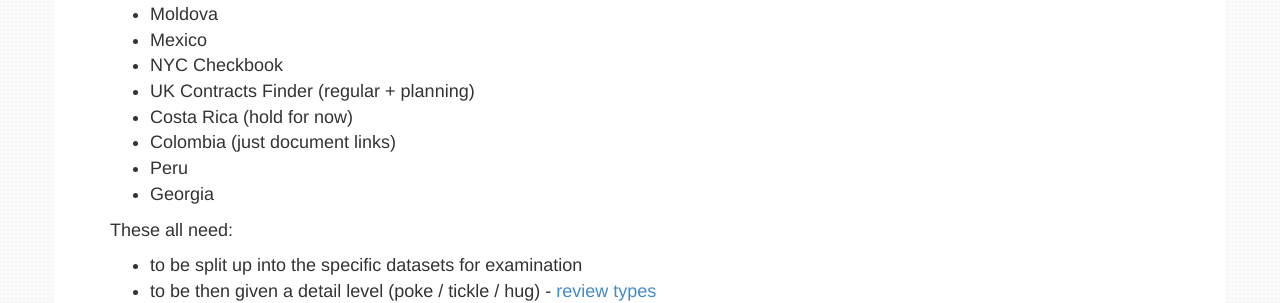
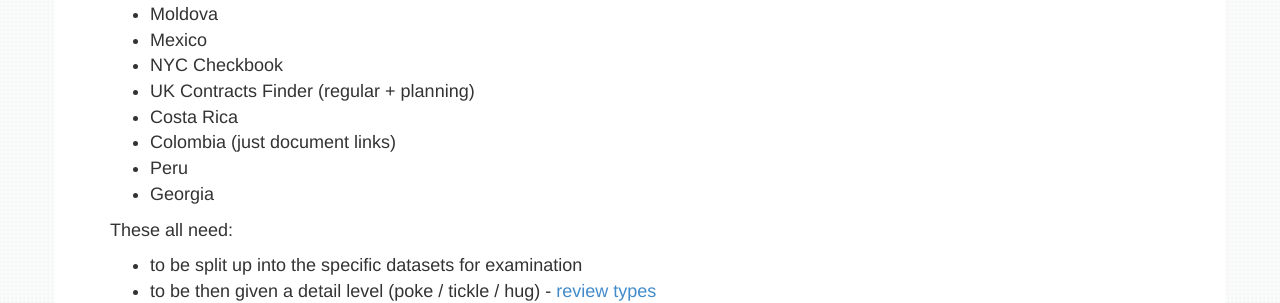
Before and after one commit to open-contracting/open-contracting.github.io, a Jekyll site: the page built from pages/notes/datasets/priorities.md, in a window 1280 px wide and 900 px high. Shown: the part 398-701 px from the top of the window. Built offline with Jekyll 4.4.1, drawn with Linux system fonts in a browser that asks for light colours; nearby versions of some CDN libraries; Markdown is read by kramdown in place of the engine named in the settings.

Commit message:
Update priorities.md

```diff
--- a/pages/notes/datasets/priorities.md
+++ b/pages/notes/datasets/priorities.md
@@ -12,7 +12,7 @@ date: 19/03/2014
 * Mexico
 * NYC Checkbook
 * UK Contracts Finder (regular + planning)
-* Costa Rica (hold for now)
+* Costa Rica
 * Colombia (just document links)
 * Peru
 * Georgia
```
